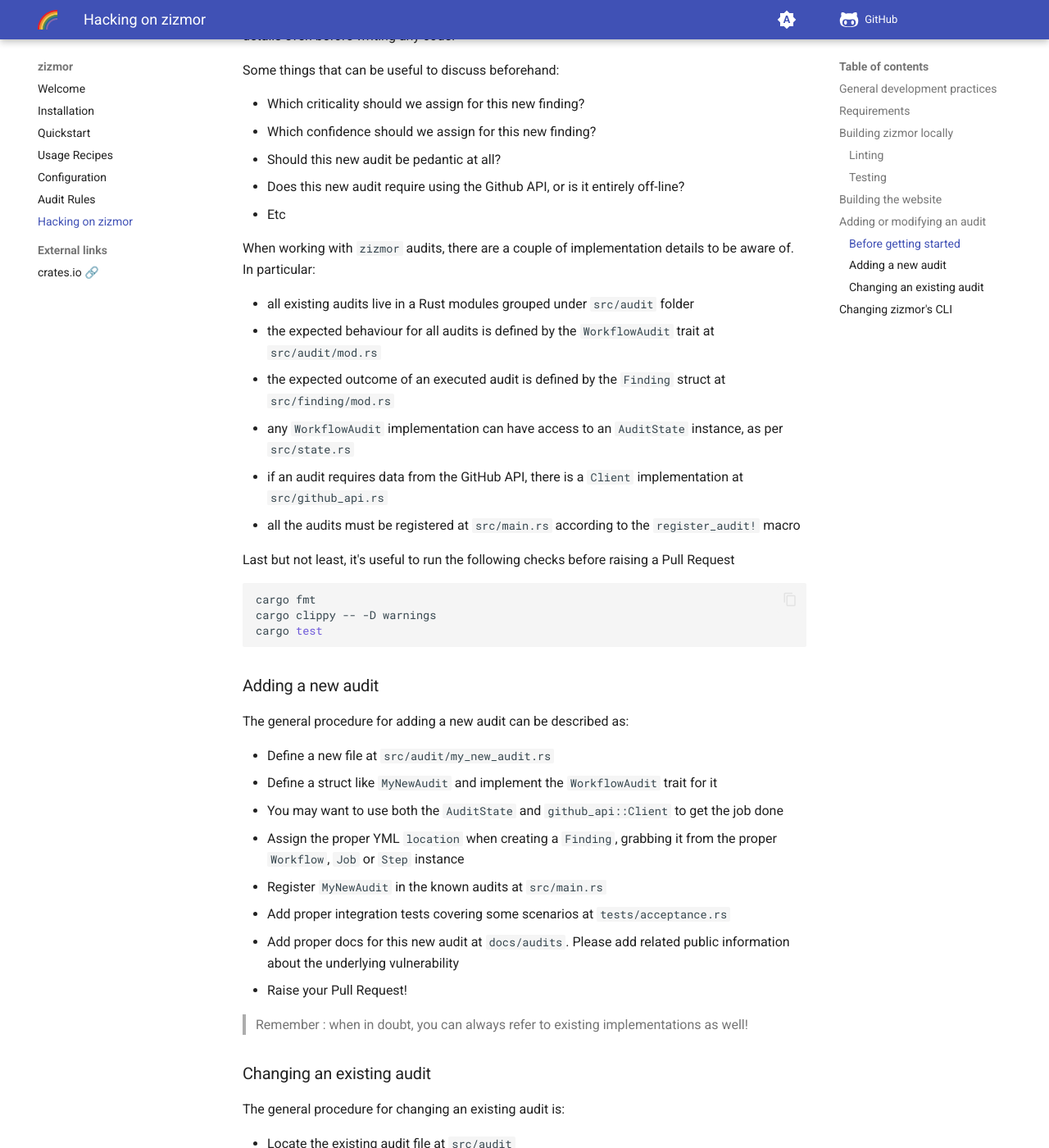
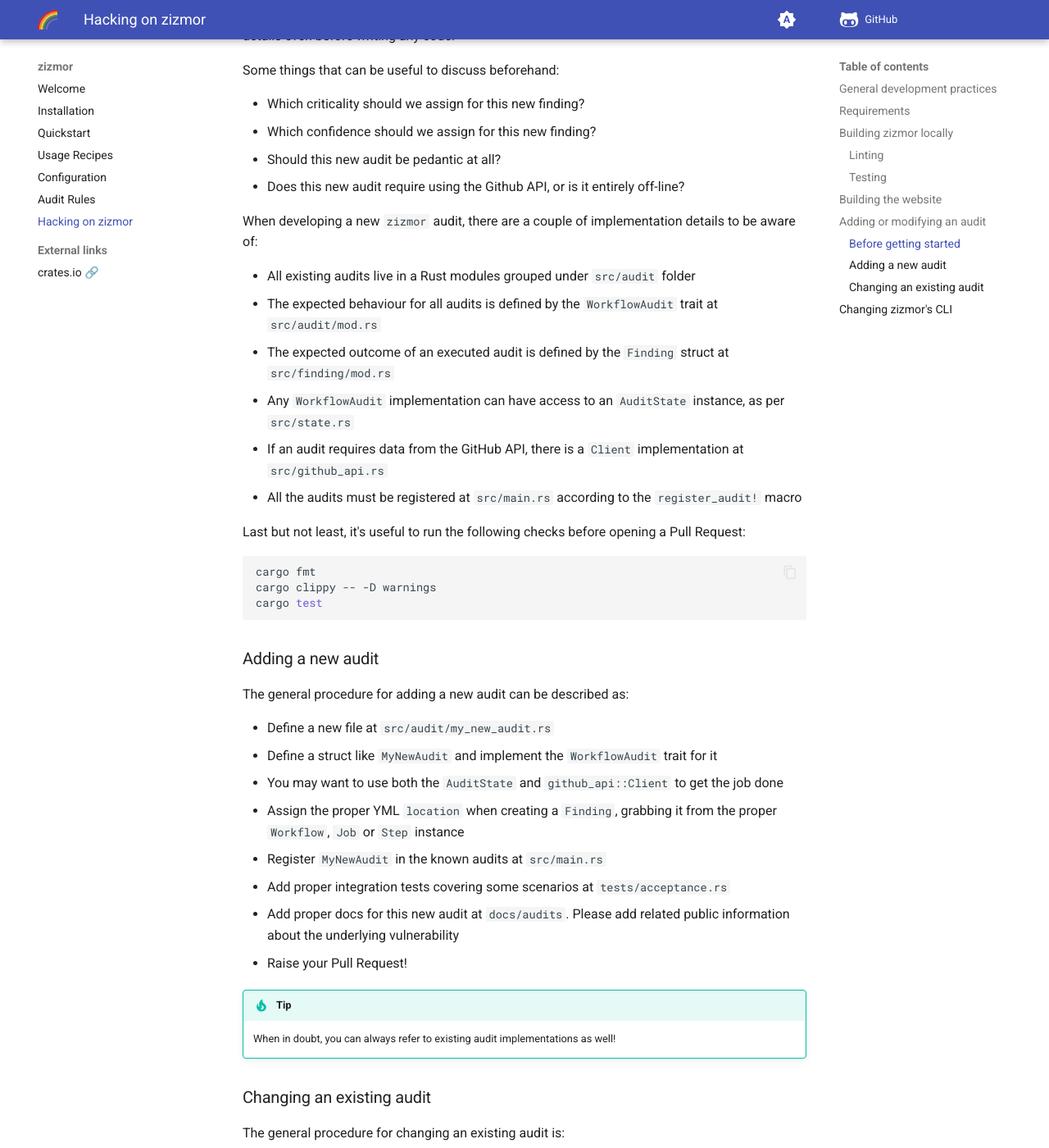
Before and after one commit to zizmorcore/zizmor, an MkDocs documentation site: the page built from docs/development.md, in a window 1280 px wide and 1400 px high, scrolled down 2469 px. Shown: the whole window at 82% size. Built offline with MkDocs 1.6.1 and Material for MkDocs 9.7.7, drawn with Linux system fonts in a browser that asks for light colours; comment, search, counter and statistics services are not loaded; some of the changed text lies outside the part shown.

Commit message:
docs: adds improvements and suggestions
Co-authored-by: William Woodruff <william@yossarian.net>

````diff
--- a/docs/development.md
+++ b/docs/development.md
@@ -128,19 +128,17 @@ Some things that can be useful to discuss beforehand:
 - Which confidence should we assign for this new finding?
 - Should this new audit be pedantic at all?
 - Does this new audit require using the Github API, or is it entirely off-line?
-- Etc
 
-When working with `zizmor` audits,  there are a couple of implementation details to be aware of.
-In particular:
+When developing a new `zizmor` audit, there are a couple of implementation details to be aware of:
 
-- all existing audits live in a Rust modules grouped under `src/audit` folder
-- the expected behaviour for all audits is defined by the `WorkflowAudit` trait at `src/audit/mod.rs`
-- the expected outcome of an executed audit is defined by the `Finding` struct at `src/finding/mod.rs`
-- any `WorkflowAudit` implementation can have access to an `AuditState` instance, as per `src/state.rs`
-- if an audit requires data from the GitHub API, there is a `Client` implementation at `src/github_api.rs`
-- all the audits must be registered at `src/main.rs` according to the `register_audit!` macro
+- All existing audits live in a Rust modules grouped under `src/audit` folder
+- The expected behaviour for all audits is defined by the `WorkflowAudit` trait at `src/audit/mod.rs`
+- The expected outcome of an executed audit is defined by the `Finding` struct at `src/finding/mod.rs`
+- Any `WorkflowAudit` implementation can have access to an `AuditState` instance, as per `src/state.rs`
+- If an audit requires data from the GitHub API, there is a `Client` implementation at `src/github_api.rs`
+- All the audits must be registered at `src/main.rs` according to the `register_audit!` macro
 
-Last but not least, it's useful to run the following checks before raising a Pull Request
+Last but not least, it's useful to run the following checks before opening a Pull Request:
 
 ```bash
 cargo fmt
@@ -161,7 +159,9 @@ The general procedure for adding a new audit can be described as:
 - Add proper docs for this new audit at `docs/audits`. Please add related public information about the underlying vulnerability
 - Raise your Pull Request!
 
-> Remember : when in doubt, you can always refer to existing implementations as well!
+!!! tip
+
+    When in doubt, you can always refer to existing audit implementations as well!
 
 ### Changing an existing audit
 
````
Also changed, not shown: other parts of docs/development.md (+1 -1 lines).
